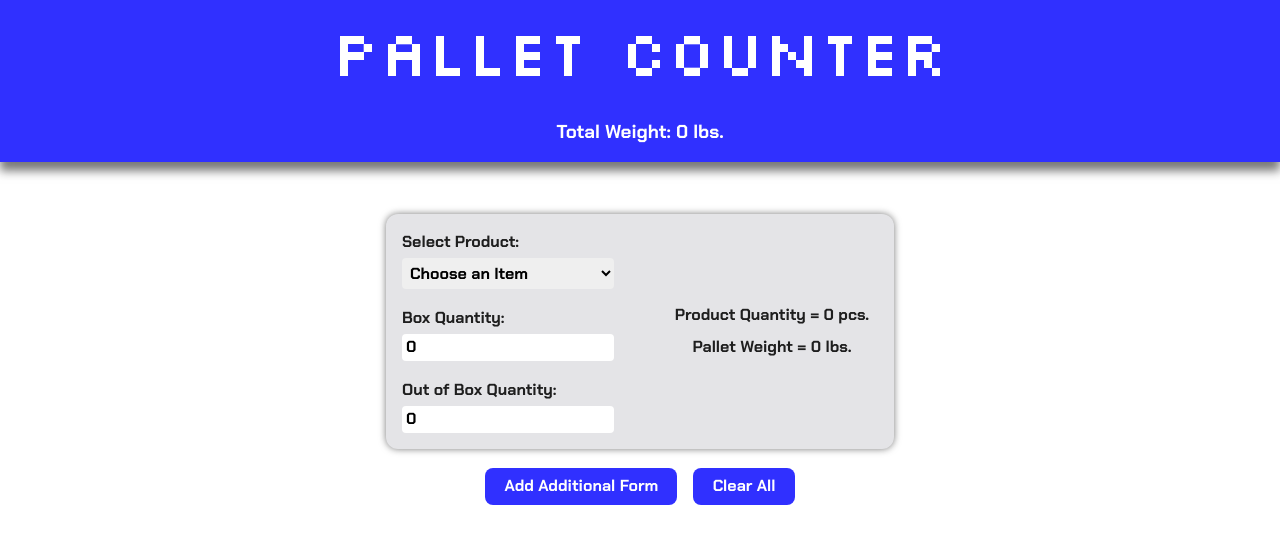
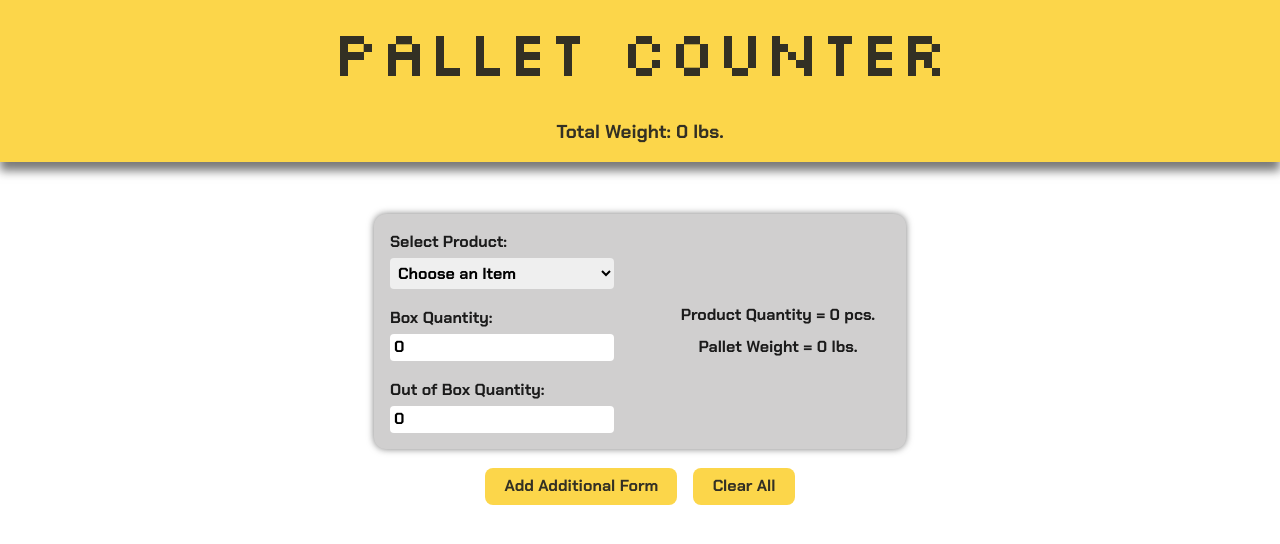
Before and after one commit to Jayrassic/react_pallet_counter, a React (Vite) app: page / in a window 1280 px wide. Shown: the top 544 px of the page. Built offline with nearby package versions, Linux system fonts and the light colour scheme.

Commit message:
Added width and changed color pallet

```diff
--- a/src/styles/index.css
+++ b/src/styles/index.css
@@ -4,14 +4,19 @@
   font-weight: 400;
   font-size: 16px;
 
-  color-scheme: light dark;
   color: rgba(0, 0, 0, 0.87);
-  background-color: #ffffff;
+  background-color: white;
 
   font-synthesis: none;
   text-rendering: optimizeLegibility;
   -webkit-font-smoothing: antialiased;
   -moz-osx-font-smoothing: grayscale;
+
+  --main-color: rgb(252, 214, 74);
+  --heading-text-color: #333024;
+  --button-focus: rgb(254, 254, 6);
+  --button-active: rgb(254, 184, 6);
+  --form-background: rgb(208, 207, 207);
 }
 
 #root {
@@ -64,26 +69,27 @@ button {
   font-size: 1rem;
   font-weight: 500;
   font-family: inherit;
-  background-color: rgb(48, 48, 255);
-  color: white;
+  background-color: var(--main-color);
+  color: var(--heading-text-color);
   cursor: pointer;
-  transition: transform 0.2s ease-in, box-shadow 0.1s ease-in;
+  transition: transform 0.2s ease-in, box-shadow 0.1s ease-in,
+    background-color 0.2s ease-in;
 }
 button:hover,
 button:focus {
   transform: scale(1.1);
-  background-color: rgb(87, 87, 249);
+  background-color: var(--button-focus);
   box-shadow: 0px 0px 7px 0px rgba(19, 19, 19, 0.559);
 }
 
 button:active {
-  background-color: rgb(40, 40, 187);
+  background-color: var(--button-active);
   box-shadow: inset 0px 0px 6px 4px rgba(19, 19, 19, 0.559);
 }
 
 .title {
-  background-color: rgb(48, 48, 255);
-  color: white;
+  background-color: var(--main-color);
+  color: var(--heading-text-color);
   text-align: center;
   position: relative;
   z-index: 1;
@@ -91,8 +97,8 @@ button:active {
 
 .top-total {
   position: sticky;
-  background-color: rgb(48, 48, 255);
-  color: white;
+  background-color: var(--main-color);
+  color: var(--heading-text-color);
   box-shadow: 0px 9px 9px 0px rgba(19, 19, 19, 0.559);
   text-align: center;
   top: 0%;
@@ -107,7 +113,6 @@ section {
 }
 
 .form-holder {
-  /* display: inline-flex; */
   display: grid;
   grid-template-columns: 1fr 1fr;
   padding: 1rem;
@@ -115,10 +120,11 @@ section {
   justify-content: center;
   flex-wrap: wrap;
   gap: 3.25rem;
-  background-color: #e4e4e7;
+  background-color: var(--form-background);
   border-radius: 0.75rem;
   flex-shrink: 0;
   box-shadow: 0px 0px 7px 0px rgba(19, 19, 19, 0.559);
+  min-width: 500px;
 }
 
 form {
@@ -146,11 +152,12 @@ form {
   gap: 1rem;
 }
 
-@media screen and (max-width: 525px) {
+@media screen and (max-width: 550px) {
   h1 {
     font-size: 3rem;
   }
   .form-holder {
+    min-width: 220px;
     display: grid;
     grid-template-columns: 1fr;
     gap: 2rem;
```
